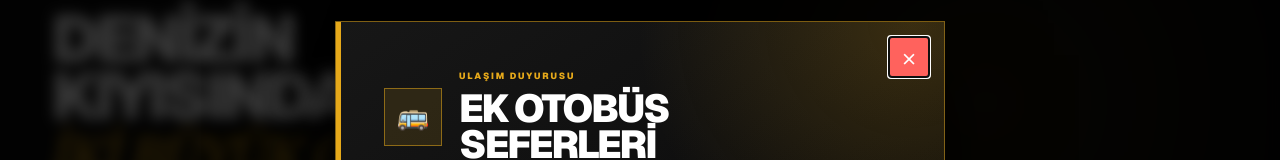
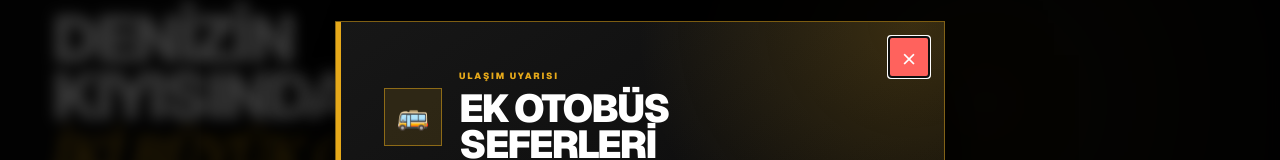
Before and after one commit to mahmutihsandal/sngweb, a Next.js app: page / in a window 1280 px wide. Shown: the part 157-317 px from the top of the page. Built offline with nearby package versions, Linux system fonts and the light colour scheme.

Commit message:
Clarify opening transport warning

```diff
--- a/app/TransportAnnouncement.tsx
+++ b/app/TransportAnnouncement.tsx
@@ -36,7 +36,7 @@ export default function TransportAnnouncement() {
           className="transport-dialog-close"
           type="button"
           onClick={closeDialog}
-          aria-label="Ulaşım duyurusunu kapat"
+          aria-label="Ulaşım uyarısını kapat"
         >
           <span aria-hidden="true">×</span>
         </button>
@@ -44,7 +44,7 @@ export default function TransportAnnouncement() {
         <div className="transport-dialog-heading">
           <span className="transport-dialog-icon" aria-hidden="true">🚌</span>
           <div>
-            <p>ULAŞIM DUYURUSU</p>
+            <p>ULAŞIM UYARISI</p>
             <h2 id="transport-dialog-title">EK OTOBÜS SEFERLERİ</h2>
           </div>
         </div>
```
